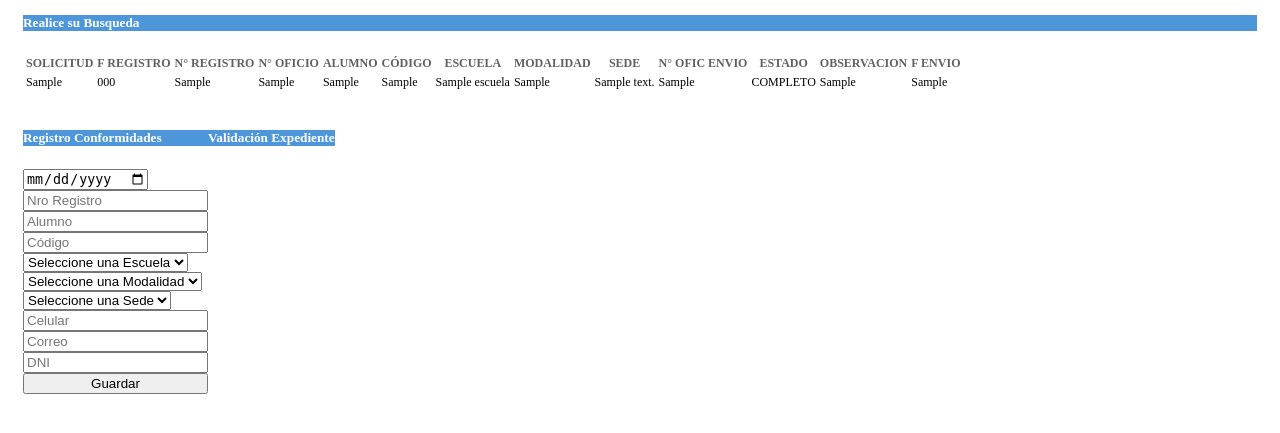
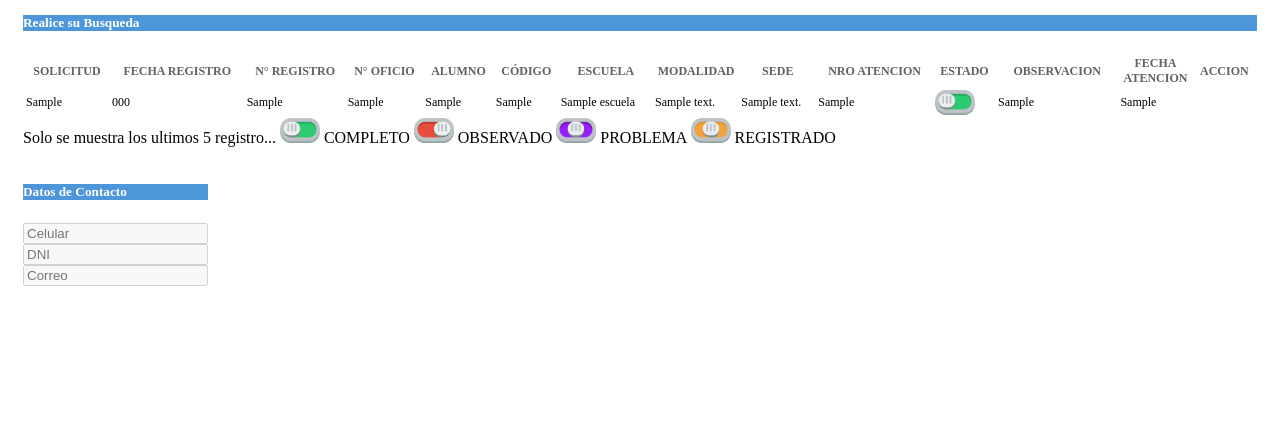
Before and after one commit to JohannChambillaF/OSARCHIVO, a PHP site: page /proyecto/busqueda.php in a window 1280 px wide. Shown: the top 433 px of the page. Run offline with PHP 8.4, Linux system fonts and the light colour scheme; tables that the repository leaves empty or names only in its code hold one stand-in row (values such as "Sample post"); data that the repository does not hold is empty.

Commit message:
se modifico la consulta y la tabla

```diff
--- a/proyecto/busqueda.php
+++ b/proyecto/busqueda.php
@@ -11,192 +11,119 @@
 				<thead class="table-primary" style='font-size: 12px; color: #626161;'>
 					<tr>
                         <th class="text-center">SOLICITUD</th>
-						<th class="text-center">F REGISTRO</th>
+						<th class="text-center">FECHA REGISTRO</th>
 						<th class="text-center">N° REGISTRO</th>
                         <th class="text-center">N° OFICIO</th>
 						<th class="text-center">ALUMNO</th>
 						<th class="text-center">CÓDIGO</th>
 						<th class="text-center">ESCUELA</th>
-						<th class="text-center">MODALIDAD</th>
+						<th class="text-center" style="width: 7%;">MODALIDAD</th>
 						<th class="text-center">SEDE</th>
-						<th class="text-center">N° OFIC ENVIO</th>
+						<th class="text-center">NRO ATENCION</th>
                         <th class="text-center">ESTADO</th>
-                        <th class="text-center">OBSERVACION</th>
-                        <th class="text-center">F ENVIO</th>
+                        <th class="text-center" style="width: 10%;">OBSERVACION</th>
+                        <th class="text-center" style="width: 6%;">FECHA ATENCION</th>
+						<th class="text-center" style="display: none;">CELULAR</th>
+						<th class="text-center" style="display: none;">CORREO</th>
+						<th class="text-center" style="display: none;">DNI</th>
+						<th class="text-center">ACCION</th>
 					</tr>
 				</thead>
 				<tbody class="text-center" style='font-size: 12px;'><!--este id="tablaconfor" es para el buscador-->
 					<?php
 
-					$sql = "SELECT r.tipo,r.fechrecepcion,r.nregistro,r.noficio,r.alumno,r.codigo,e.nombresc,r.modalidad,s.descripsede,r.noficioenvio,r.estado, r.observacion,r.fechenvio
-						FROM registro r
-						INNER JOIN escuela e ON r.idescuela = e.idescuela
-						INNER JOIN sede s ON r.idsede = s.idsede";
+					$sql = "SELECT r.tipo,r.fechrecepcion,r.nregistro,r.noficio,r.alumno,r.codigo,e.nombresc,m.descmod,s.descripsede,r.atencion,r.estado, r.observacion,r.fechenvio,r.celular,r.correo,r.dni
+							FROM registro r
+							INNER JOIN escuela e ON r.idescuela = e.idescuela
+							INNER JOIN sede s ON r.idsede = s.idsede
+							INNER JOIN modalidad m ON r.idmodalidad = m.idmodalidad;";
 
 					$ejecutar = mysqli_query($conexion, $sql);
 
-					while ($fila =mysqli_fetch_array($ejecutar))
+					while ($fila = mysqli_fetch_object($ejecutar))
 						//mysqli_fetch_array jala los datos de la BD como arrays (esto sirve cuando una tabla tiene nombres con columnas iguales esta es una forma de diferenciarlas ya que si se duplicasa nombre al llamar datos de BD habria errores)
 
 						//mysqli_fetch_object jala los datos pero con los mismos nombres como estan las columnas en la BD
 						{
 						?>
 							<tr>
-								<td><?=$fila[0]?></td>
-								<td><?=$fila[1]?></td>
-								<td><?=$fila[2]?></td>
-								<td><?=$fila[3]?></td>
-								<td><?=$fila[4]?></td>
-								<td><?=$fila[5]?></td>
-								<td><?=$fila[6]?></td>
-								<td><?=$fila[7]?></td>
-                                <td><?=$fila[8]?></td>
-                                <td><?=$fila[9]?></td>
-                                <td><?=$fila[10]?></td>
-                                <td><?=$fila[11]?></td>
-								<td><?=$fila[12]?></td>
+								<td><?=$fila->tipo?></td>
+								<td><?=$fila->fechrecepcion?></td>
+								<td><?=$fila->nregistro?></td>
+								<td><?=$fila->noficio?></td>
+								<td><?=$fila->alumno?></td>
+								<td><?=$fila->codigo?></td>
+								<td><?=$fila->nombresc?></td>
+								<td><?=$fila->descmod?></td>
+								<td><?=$fila->descripsede?></td>
+								<td><?=$fila->atencion?></td>
+								<td><?php if($fila->estado =='PROBLEMA')
+									echo '<img src="librerias/img/problem.png" alt="" width="40" height="25">';
+									if($fila->estado =='COMPLETO')
+									echo '<img src="librerias/img/on.png" alt="" width="40" height="25">';
+									if($fila->estado =='OBSERVADO')
+									echo '<img src="librerias/img/off.png" alt="" width="40" height="25">';
+									if($fila->estado =='REGISTRADO')
+									echo '<img src="librerias/img/mediun.png" alt="" width="40" height="25">';
+									?>
+								</td>
+                                <td><?=$fila->observacion?></td>
+								<td><?=$fila->fechenvio?></td>
+								<td style="display: none;"><?=$fila->celular?></td>
+								<td style="display: none;"><?=$fila->correo?></td>
+								<td style="display: none;"><?=$fila->dni?></td>
+								<td>
+								<a href="#" class="btn btn-warning datos" idconfoficio="<?=$fila->idconfoficio?>" style="width: 30px; height: 25px;--bs-btn-padding-y: 0rem;"><i class="fa-solid fa-arrow-right"></i></a>
+								</td>
 							</tr>
 					<?php }
 					?>
 				</tbody>
 			</table>
+			<div class="alert alert-danger" role="alert">Solo se muestra los ultimos 5 registro...
+				<img src="librerias/img/on.png" width="40" height="25"> COMPLETO
+				<img src="librerias/img/off.png" width="40" height="25"> OBSERVADO
+				<img src="librerias/img/problem.png" width="40" height="25"> PROBLEMA
+				<img src="librerias/img/mediun.png" width="40" height="25"> REGISTRADO
+			</div>
 		</div>
 	</div>
 </div>
 <div style="margin: 15px; display: flex; flex-wrap: nowrap;">
 	<div class="card col-6"  style="margin-bottom: 15px; border-color:rgba(76, 150, 217);">
 		<div class="card-header" style="background-color: rgba(76, 150, 217);">
-			<H5 style="color: #FFFF;">Registro Conformidades</H5>
+			<H5 style="color: #FFFF;">Datos de Contacto</H5>
 		</div>
 		<div class="card-body text-center">
-			<form method="POST" id="frm_registrar">
+			<form method="POST">
 				<div class="row">
 					<div class="col-sm-6">
-						<input type="hidden" name="confor" id="confor" value="CONFORMIDAD">
 						<div class="input-field">
-							<input type="date" name="fecreg" id="fecreg" class="form-control">
-						</div>
-						<div class="input-field">
-							<input type="text" name="numreg" id="numreg" placeholder="Nro Registro" class="form-control" autocomplete="off">
-						</div>
-						<div class="input-field">
-							<input type="text" name="alumno" id="alumno" placeholder="Alumno" class="form-control" autocomplete="off">
-						</div>
-						<div class="input-field" style="display: flex; flex-wrap: nowrap;">
-							<input type="text" name="codigo" id="codigo" placeholder="Código" class="form-control" autocomplete="off">
-						</div>
-						<div class="input-field">
-							<select name="escuela" id="escuela" class="form-select" required>
-								<?php
-									$sql=$conexion->query("SELECT * FROM escuela");
-									while ($esc=mysqli_fetch_array($sql))
-									{
-										$id=$esc['idescuela'];
-										$nomesc=$esc['nombresc'];
-									?>
-									<option hidden selected>Seleccione una Escuela</option>
-									<option value="<?=$id?>"><?=$nomesc?></option>
-									<?php
-									}
-								?>
-							</select>
+							<input type="text" name="celular" id="celular" placeholder="Celular" class="form-control" disabled >
 						</div>
 					</div>
-					<div class="col-sm-6">
+                    <div class="col-sm-6">
+						<input type="text" name="dni" id="dni" placeholder="DNI" class="form-control" autocomplete="off" disabled >
+                    </div>
+					<div class="col-sm-12">
 						<div class="input-field">
-							<select name="modalidad" id="modalidad" class="form-select">
-							<?php
-									$sql=$conexion->query("SELECT * FROM modalidad");
-									while ($esc=mysqli_fetch_array($sql))
-									{
-										$idmod=$esc['idmodalidad'];
-										$descrip=$esc['descripcion'];
-									?>
-									<option hidden selected>Seleccione una Modalidad</option>
-									<option value="<?=$idmod?>"><?=$descrip?></option>
-									<?php
-									}
-								?>
-							</select>
-						</div>
-						<div class="input-field">
-							<select name="sede" id="sede" class="form-select">
-								<?php
-									$sql=$conexion->query("SELECT * FROM sede");
-									while ($sed=mysqli_fetch_array($sql))
-									{
-										$id=$sed['idsede'];
-										$nomsed=$sed['descripsede'];
-									?>
-									<option hidden selected>Seleccione una Sede</option>
-									<option value="<?=$id?>"><?=$nomsed?></option>
-									<?php
-									}
-								?>
-							</select>
-						</div>
-						<div class="input-field">
-							<input type="text" name="celular" value="" id="celular" placeholder="Celular" class="form-control" autocomplete="off">
-						</div>
-						<div class="input-field">
-							<input type="text" name="correo" value="" id="correo" placeholder="Correo" class="form-control" autocomplete="off">
-						</div>
-						<div class="input-field">
-							<input type="text" name="dni" value="" id="dni" placeholder="DNI" class="form-control" autocomplete="off">
+							<input type="text" name="correo" id="correo" placeholder="Correo" class="form-control" disabled>
 						</div>
 					</div>
 				</div>
-				<div class="input-field">
-					<button type="submit" class="btn btn-secondary btn-block" name="btn_guardar" id="btn_guardar" style="width: 100%">Guardar</button>
-				</div>
 			</form>
-
-		</div>
-	</div>
-	<div class="card col-6 ms-2"  style="margin-bottom: 15px; border-color:rgba(76, 150, 217);">
-		<div class="card-header" style="background-color: rgba(76, 150, 217);"><H5 style="color: #FFFF;">Validación Expediente</H5>
-		</div>
-		<div class="card-body text-center">
-			<div id="buscacodigo"></div>
 		</div>
 	</div>
 </div>
 
 <!---------------------------------------------------------------------------------------------------------------------------------------------------------------------------->
 
-<!--SCRIPT BUSQUEDA DE CODIGO-->
-<script>
-	$(document).ready(function () {
-
-		$("#codigo").keyup(function(){
-			var input = $(this).val();
-			//alert(input);
-
-			if(input != ""){
-				$.ajax({
-					url: "controlador/buscarcodigo.php",
-					method: "POST",
-					data:{input:input},
-
-					success:function(data){
-						$("#buscacodigo").html(data);
-						$("#buscacodigo").css("display","block");
-					}
-				});
-			}else{
-				$("#buscacodigo").css("display","none");
-			}
-
-
-		});
-	});
-</script>
 <!--SCRIPT llamado DATATABLE-->
 <script>
 	$(document).ready(function(){
 		$('#tablabusqueda').DataTable({
 				"destroy":true,
-				"lengthMenu" : [6, 10, 20, 30],
+				"lengthMenu" : [7, 15, 20, 30],
 				"info":false,
 				"ordering":false,
 				"order": [[ 0, "desc" ]], //or asc
@@ -242,24 +169,31 @@
 						{"defaultContent":"<a class='btn btn-warning' style='width: 30px; height: 35px;'><i class='material-symbols-outlined'>edit</i></a><a class='btn btn-danger' style='width: 30px; height: 35px;' name='deleteconfor'><i class='material-symbols-outlined'>delete</i></a>"}
 		    		]*/
 		});
+		$('.dataTables_filter input[type="search"]').css({'width':'500px','height':'40px','display':'inline-block'});
 	});
 </script>
-<!--SCRIPT BUSQUEDA DE TABLA CONFORMIDAD-->
-<!--
+<!--SCRIPT JALAR DATOS A FORMULARIO-->
 <script>
 	$(document).ready(function(){
-		$("#busctabla").on("keyup", function() {
-			var value = $(this).val().toLowerCase();
-		$("#tablaconfor tr").filter(function() {
-		$(this).toggle($(this).text().toLowerCase().indexOf(value) > -1)
-			});
+
+		$("body").on("click",".datos",function(e){
+			e.preventDefault();
+			var idconfoficio=$(this).attr("idconfoficio");
+			$("#idconfoficio").val(idconfoficio);
+
+			var fila=$(this);
+
+			var celular=fila.closest("tr").find("td:eq(13)").text();
+			$("#celular").val(celular);
+
+			var dni=fila.closest("tr").find("td:eq(15)").text();
+			$("#dni").val(dni);
+
+			var correo=fila.closest("tr").find("td:eq(14)").text();
+			$("#correo").val(correo);
+
 		});
 	});
-	</script>-->
-<!--SCRIPT DE TABLA CONFORMIDAD 02-->
-<!--
-<script type="text/javascript">
-		$(document).ready(pagination(1));
-	</script>-->
+</script>
 </body>
 </html>
```
